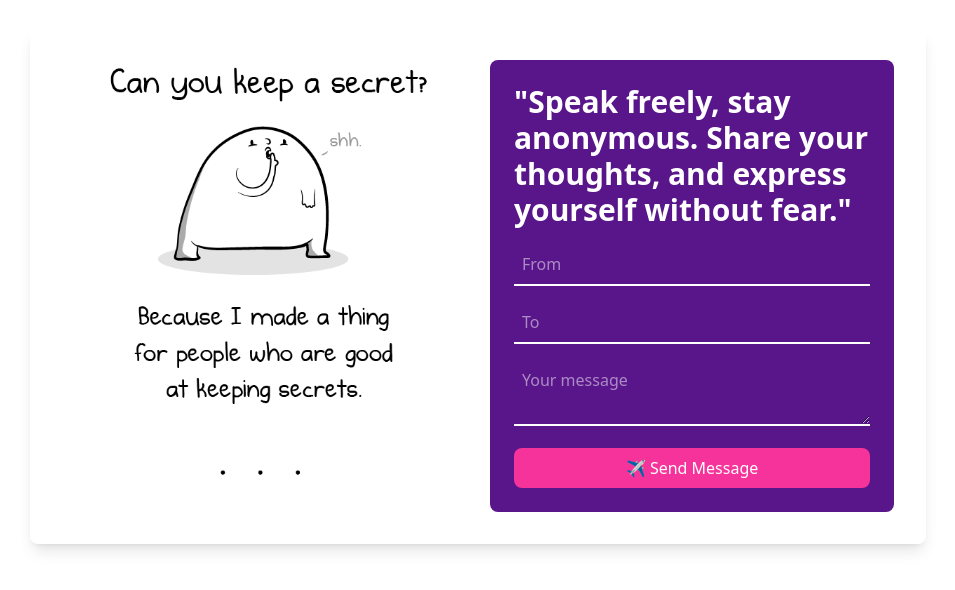
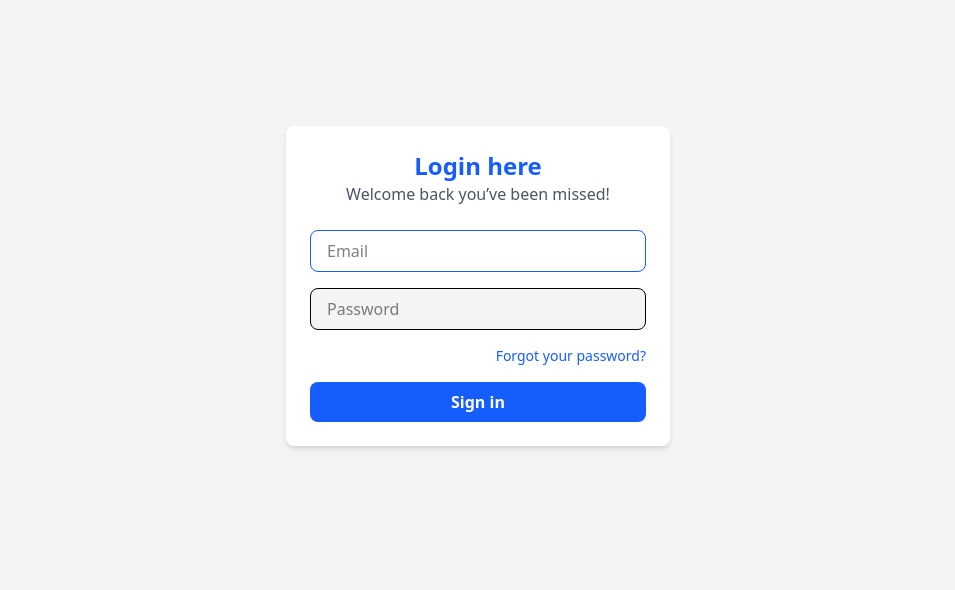
Before and after one commit to fahmi-azzuhri/anontalk, a React (Vite) app in the folder frontend/: page /api/auth/login-admin in a window 1280 px wide. Shown: the part 114-704 px from the top of the page, without its empty margins (162-1117 px from the left). Built offline with nearby package versions, Linux system fonts and the light colour scheme.

Commit message:
setup login page

```diff
--- /dev/null
+++ b/frontend/src/auth/login/index.jsx
@@ -0,0 +1,37 @@
+import React from "react";
+
+function Login() {
+  return (
+    <div className="flex min-h-screen items-center justify-center bg-gray-100">
+      <div className="w-full max-w-sm p-6 bg-white rounded-lg shadow-md">
+        <h2 className="text-2xl font-bold text-center text-blue-600">
+          Login here
+        </h2>
+        <p className="text-center text-gray-600 mb-6">
+          Welcome back you’ve been missed!
+        </p>
+
+        <div className="space-y-4">
+          <input
+            type="email"
+            placeholder="Email"
+            className="w-full px-4 py-2 border border-blue-600 rounded-lg focus:outline-none focus:ring-2 focus:ring-blue-500"
+          />
+          <input
+            type="password"
+            placeholder="Password"
+            className="w-full px-4 py-2 bg-gray-100 border rounded-lg focus:outline-none focus:ring-2 focus:ring-blue-500"
+          />
+          <div className="text-right text-blue-600 text-sm cursor-pointer">
+            Forgot your password?
+          </div>
+          <button className="w-full py-2 bg-blue-600 text-white rounded-lg font-semibold hover:bg-blue-700">
+            Sign in
+          </button>
+        </div>
+      </div>
+    </div>
+  );
+}
+
+export default Login;
--- a/frontend/src/main.jsx
+++ b/frontend/src/main.jsx
@@ -1,15 +1,15 @@
 import { createRoot } from "react-dom/client";
 import "./index.css";
-import App from "./App.jsx";
 import { BrowserRouter } from "react-router-dom";
 import { QueryClient, QueryClientProvider } from "@tanstack/react-query";
+import AppRoutes from "./routes";
 
 const queryClient = new QueryClient();
 
 createRoot(document.getElementById("root")).render(
   <QueryClientProvider client={queryClient}>
     <BrowserRouter>
-      <App />
+      <AppRoutes />
     </BrowserRouter>
   </QueryClientProvider>
 );
--- /dev/null
+++ b/frontend/src/routes/index.jsx
@@ -0,0 +1,14 @@
+import React from "react";
+import { Routes, Route } from "react-router-dom";
+import Login from "../auth/login";
+import App from "../App";
+function AppRoutes() {
+  return (
+    <Routes>
+      <Route path="/" element={<App />} />
+      <Route path="/api/auth/login-admin" element={<Login />} />
+    </Routes>
+  );
+}
+
+export default AppRoutes;
```
